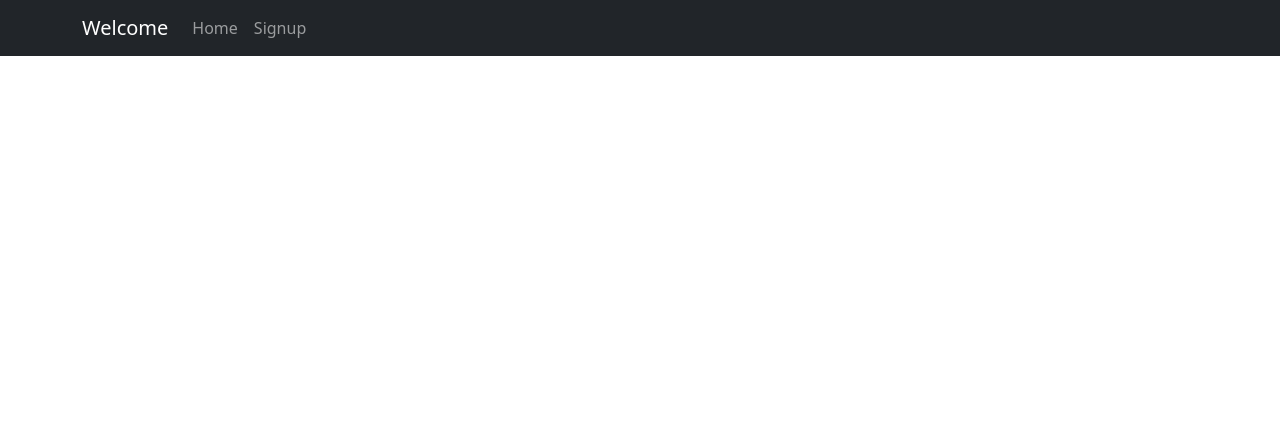
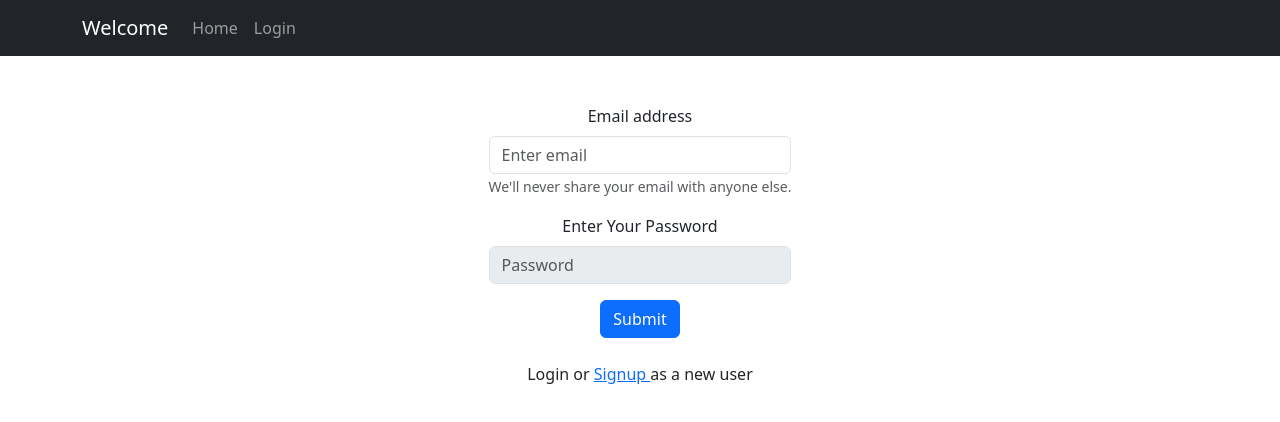
Before and after one commit to Rashmika-Dineth/webproject, a React (Create React App) app: page /login in a window 1280 px wide. Before the commit this address had no page. Shown: the top 422 px of the page. Built offline with nearby package versions, Linux system fonts and the light colour scheme; no server answers.

Commit message:
Auth context and login form

```diff
--- a/src/App.tsx
+++ b/src/App.tsx
@@ -3,6 +3,7 @@ import NavigationBar from "./components/NavigationBar";
 import {useEffect} from "react";
 import {getAuth} from "firebase/auth";
 import {app} from "./components/Firebase";
+import AuthProvider from "./components/Authentication/AuthProvider";
 
 export const auth = getAuth(app);
 
@@ -14,9 +15,11 @@ function App() {
   });
 
   return (
-    <div className="App" style={{maxWidth: window.innerWidth}}>
-      <NavigationBar />
-    </div>
+    <AuthProvider>
+      <div className="App" style={{maxWidth: window.innerWidth}}>
+        <NavigationBar />
+      </div>
+    </AuthProvider>
   );
 }
 
--- /dev/null
+++ b/src/Pages/Login.tsx
@@ -0,0 +1,46 @@
+import Button from "react-bootstrap/Button";
+import Form from "react-bootstrap/Form";
+import {useState} from "react";
+
+function Login() {
+  const [email, setEmail] = useState("");
+  const [password, setPassword] = useState("");
+
+  return (
+    <div className="d-flex align-items-center justify-content-center">
+      {/*/////////////////////////////////// FORM ///////////////////////////////////////////////////////////*/}
+      <Form>
+        <br />
+        <br />
+        <Form.Group className="mb-3" controlId="formBasicEmail">
+          <Form.Label>Email address</Form.Label>
+          <Form.Control
+            onChange={(e) => setEmail(e.target.value)}
+            type="email"
+            placeholder="Enter email"
+          />
+          <Form.Text className="text-muted">
+            We'll never share your email with anyone else.
+          </Form.Text>
+        </Form.Group>
+        <Form.Group className="mb-3" controlId="formBasicPassword">
+          <Form.Label>Enter Your Password</Form.Label>
+          <Form.Control
+            type="password"
+            placeholder="Password"
+            disabled={email.length <= 0}
+            onChange={(e) => setPassword(e.target.value)}
+          />
+        </Form.Group>
+        <Button variant="primary" type="submit">
+          Submit
+        </Button>
+        <br />
+        <br />
+        Login or <a href="/signup"> Signup </a> as a new user
+      </Form>
+    </div>
+  );
+}
+
+export default Login;
--- a/src/Pages/Signup.tsx
+++ b/src/Pages/Signup.tsx
@@ -3,16 +3,23 @@ import {
   createUserWithEmailAndPassword,
   updateProfile,
 } from "firebase/auth";
-import {useState} from "react";
+import {useState, useEffect} from "react";
 import Button from "react-bootstrap/Button";
 import Form from "react-bootstrap/Form";
+import Modal from "react-bootstrap/Modal";
 
 function Signup() {
+  const [show, setShow] = useState<boolean>();
   const [name, setName] = useState("");
   const [email, setEmail] = useState("");
   const [password, setPassword] = useState("");
   const [passwordcnf, setPasswordcnf] = useState("");
+  const [checkbox, setCheckbox] = useState(false);
+  const [description, setDescription] = useState("");
+
   const auth = getAuth();
+
+  useEffect(() => {}, []);
 
   const AddUser = () => {
     createUserWithEmailAndPassword(auth, email, password)
@@ -34,8 +41,21 @@ function Signup() {
     console.log(email);
   };
 
+  const OnSubmit = () => {
+    if (password !== passwordcnf) {
+      setDescription(
+        "Password conformation does not match with your existing password"
+      );
+      setShow(true);
+    } else if (password.length < 6) {
+      setDescription("Password must have atleast have 6 characters");
+      setShow(true);
+    }
+  };
+
   return (
     <div className="d-flex align-items-center justify-content-center">
+      {/*/////////////////////////////////// FORM ///////////////////////////////////////////////////////////*/}
       <Form>
         <br />
         <br />
@@ -47,7 +67,6 @@ function Signup() {
             placeholder="Enter Your Name"
           />
         </Form.Group>
-
         <Form.Group className="mb-3" controlId="formBasicEmail">
           <Form.Label>Email address</Form.Label>
           <Form.Control
@@ -60,7 +79,6 @@ function Signup() {
             We'll never share your email with anyone else.
           </Form.Text>
         </Form.Group>
-
         <Form.Group className="mb-3" controlId="formBasicPassword">
           <Form.Label>Enter Your Password</Form.Label>
           <Form.Control
@@ -70,27 +88,45 @@ function Signup() {
             onChange={(e) => setPassword(e.target.value)}
           />
         </Form.Group>
-
         <Form.Group className="mb-3" controlId="formBasicPasswordcnf">
-          <Form.Label>ReEnter Your Password</Form.Label>
+          <Form.Label>Conform Your Password</Form.Label>
           <Form.Control
-            type="passwordcnf"
+            type="password"
             placeholder="Password conformation"
             disabled={email.length <= 0 && password.length <= 0}
             onChange={(e) => setPasswordcnf(e.target.value)}
           />
         </Form.Group>
         <Form.Group className="mb-3" controlId="formBasicCheckbox">
-          <Form.Check type="checkbox" label="Check me out" />
+          <Form.Check
+            onChange={(e) => setCheckbox(e.target.checked)}
+            type="checkbox"
+            label="Agree to share login data and signup"
+          />
         </Form.Group>
         <Button
           variant="primary"
-          type="submit"
-          onClick={() => console.log(email)}
+          onClick={() => OnSubmit()}
+          disabled={checkbox}
         >
           Submit
         </Button>
+        <br />
+        <br />
+        Signup or <a href="/login"> Login </a> for existing user
       </Form>
+      {/*/////////////////////////////////// MODAL ///////////////////////////////////////////////////////////*/}
+      <Modal show={show} onHide={() => setShow(false)}>
+        <Modal.Header closeButton>
+          <Modal.Title>Signup Failed!</Modal.Title>
+        </Modal.Header>
+        <Modal.Body>{description}</Modal.Body>
+        <Modal.Footer>
+          <Button variant="secondary" onClick={() => setShow(false)}>
+            Close
+          </Button>
+        </Modal.Footer>
+      </Modal>
     </div>
   );
 }
--- a/src/Pages/Welcome.tsx
+++ b/src/Pages/Welcome.tsx
@@ -5,8 +5,8 @@ function Welcome() {
       <img
         src="https://www.pushengage.com/wp-content/uploads/2022/02/Best-Website-Welcome-Message-Examples.png"
         alt="new"
-        width={window.innerWidth - 100}
-        height={window.innerWidth - 100}
+        width={window.innerWidth - 400}
+        height={window.innerWidth - 400}
       />
     </div>
   );
--- /dev/null
+++ b/src/components/Authentication/AuthContext.tsx
@@ -0,0 +1,20 @@
+import {createContext} from "react";
+import {User} from "firebase/auth";
+
+export type AuthCtxDataType =
+  | {loading: boolean; user: null}
+  | {loading: boolean; user: User};
+
+interface IAuthContext {
+  authResult: AuthCtxDataType;
+  setAuthResult: (authData: AuthCtxDataType) => void;
+}
+
+const contextValue = {
+  authResult: {loading: true, user: null},
+  setAuthResult: (authData: AuthCtxDataType) => {},
+};
+
+const AuthContext = createContext<IAuthContext>(contextValue);
+
+export default AuthContext;
--- /dev/null
+++ b/src/components/Authentication/AuthProvider.tsx
@@ -0,0 +1,38 @@
+import {useState, useEffect} from "react";
+import AuthContext, {AuthCtxDataType} from "./AuthContext";
+import {getAuth, onAuthStateChanged} from "firebase/auth";
+
+const AuthProvider = ({children}: {children: React.ReactNode}) => {
+  const [authResult, setAuthResult] = useState<AuthCtxDataType>({
+    loading: true,
+    user: null,
+  });
+  const auth = getAuth();
+
+  useEffect(() => {
+    const unsubscribe = onAuthStateChanged(auth, async (user) => {
+      if (user != null) {
+        console.log(user);
+        setAuthResult({
+          loading: false,
+          user: user,
+        });
+      }
+
+      return () => unsubscribe();
+    });
+  }, []);
+
+  return (
+    <AuthContext.Provider
+      value={{
+        authResult,
+        setAuthResult,
+      }}
+    >
+      {children}
+    </AuthContext.Provider>
+  );
+};
+
+export default AuthProvider;
--- a/src/components/Firebase.tsx
+++ b/src/components/Firebase.tsx
@@ -1,7 +1,7 @@
 // Import the functions you need from the SDKs you need
 import {initializeApp} from "firebase/app";
 import {getAnalytics} from "firebase/analytics";
-import {getDownloadURL, getStorage, ref} from "firebase/storage";
+import {getStorage, ref} from "firebase/storage";
 // TODO: Add SDKs for Firebase products that you want to use
 // https://firebase.google.com/docs/web/setup#available-libraries
 
--- a/src/components/Navigation.tsx
+++ b/src/components/Navigation.tsx
@@ -2,6 +2,7 @@ import {BrowserRouter as Router, Routes, Route} from "react-router-dom";
 import Welcome from "../Pages/Welcome";
 import Home from "../Pages/Home";
 import Signup from "../Pages/Signup";
+import Login from "../Pages/Login";
 
 export default function Navigation() {
   return (
@@ -10,6 +11,7 @@ export default function Navigation() {
         <Route path="/" element={<Welcome />} />
         <Route path="/home" element={<Home />} />
         <Route path="/signup" element={<Signup />} />
+        <Route path="/login" element={<Login />} />
       </Routes>
     </Router>
   );
--- a/src/components/NavigationBar.tsx
+++ b/src/components/NavigationBar.tsx
@@ -11,7 +11,7 @@ function NavigationBar() {
           <Navbar.Brand href="/">Welcome</Navbar.Brand>
           <Nav className="me-auto">
             <Nav.Link href="/home">Home</Nav.Link>
-            <Nav.Link href="/signup">Signup</Nav.Link>
+            <Nav.Link href="/login">Login</Nav.Link>
           </Nav>
         </Container>
       </Navbar>
```
